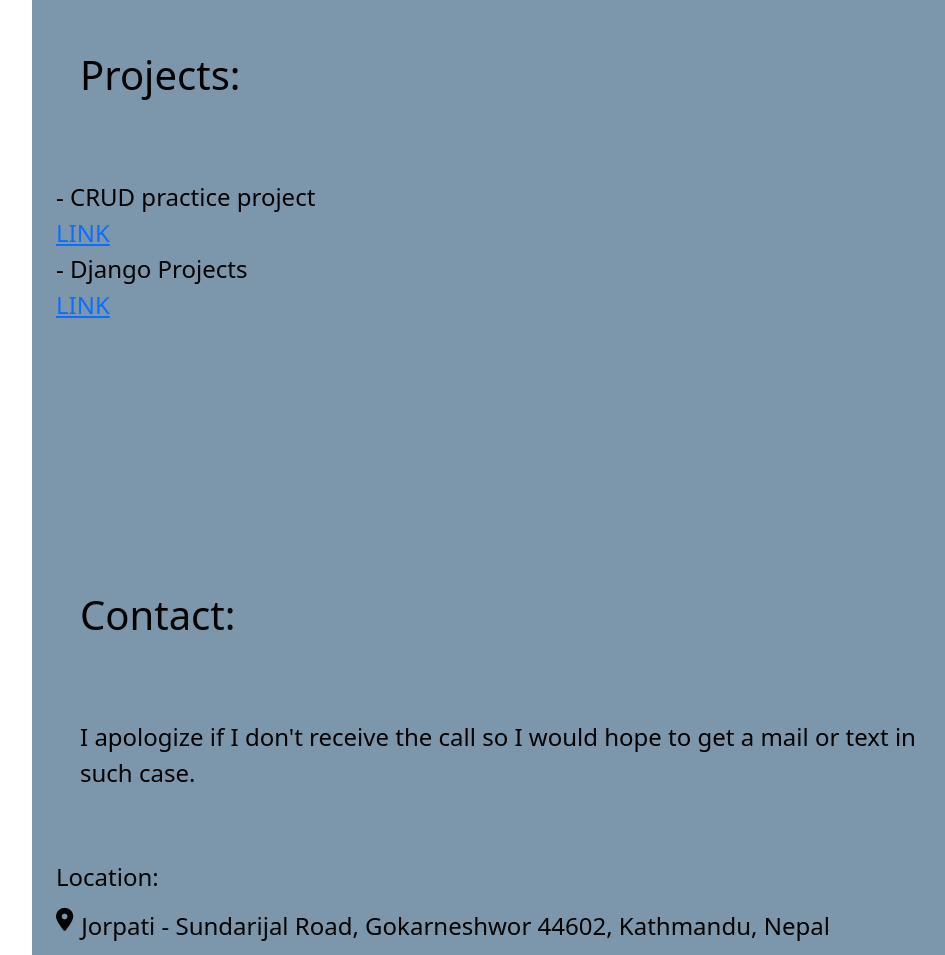
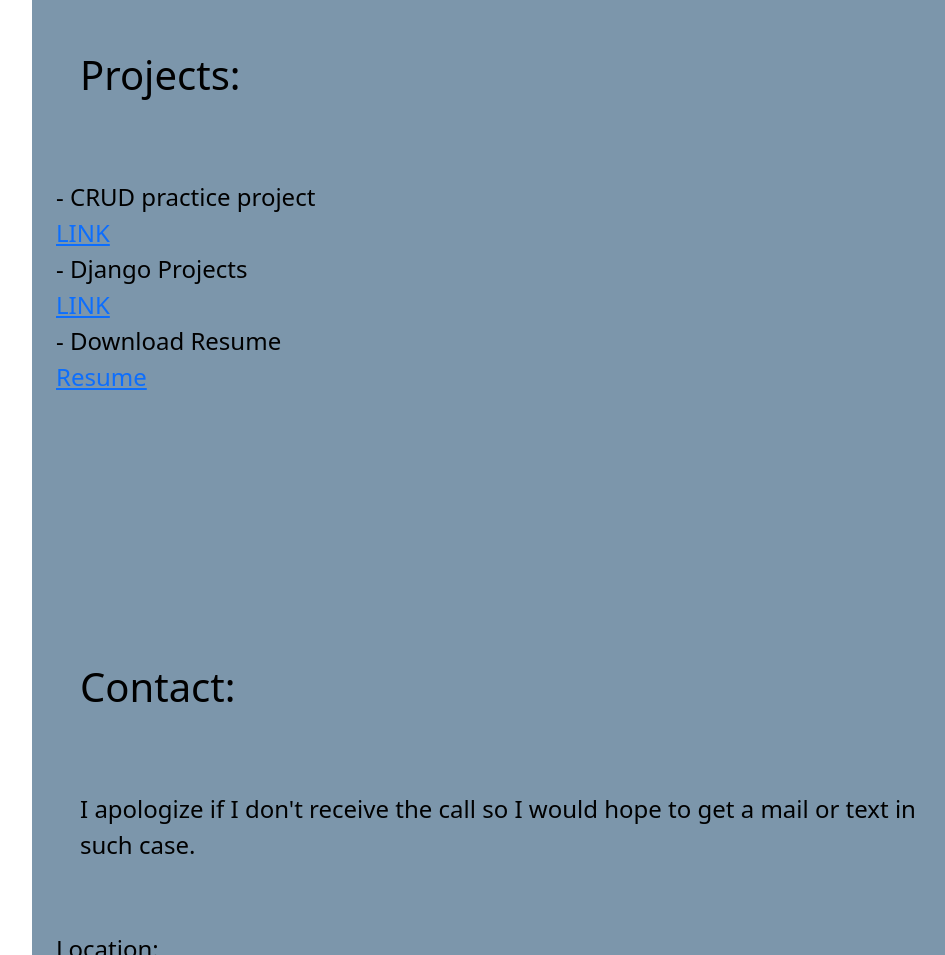
Before and after one commit to Temba23/Portfolio, a plain HTML site: page index.html in a window 1280 px wide. Shown: the part 1878-2833 px from the top of the page, without its empty margins (268-1213 px from the left). Drawn offline with nearby package versions, Linux system fonts and the light colour scheme.

Commit message:
Added CV

```diff
--- a/index.html
+++ b/index.html
@@ -145,6 +145,8 @@
         <a href="https://github.com/Temba23/CRUD-project" target="_blank">LINK</a><br>
         - Django Projects<br>
         <a href="https://github.com/Temba23/Django" target="_blank">LINK</a><br>
+        - Download Resume<br>
+        <a href="https://github.com/Temba23/Portfolio/files/14903498/Temba-sherpa-cv.pdf.zip" download="temba_sherpa_resume.pdf">Resume </a>
       </p>
 
       <br>
```
